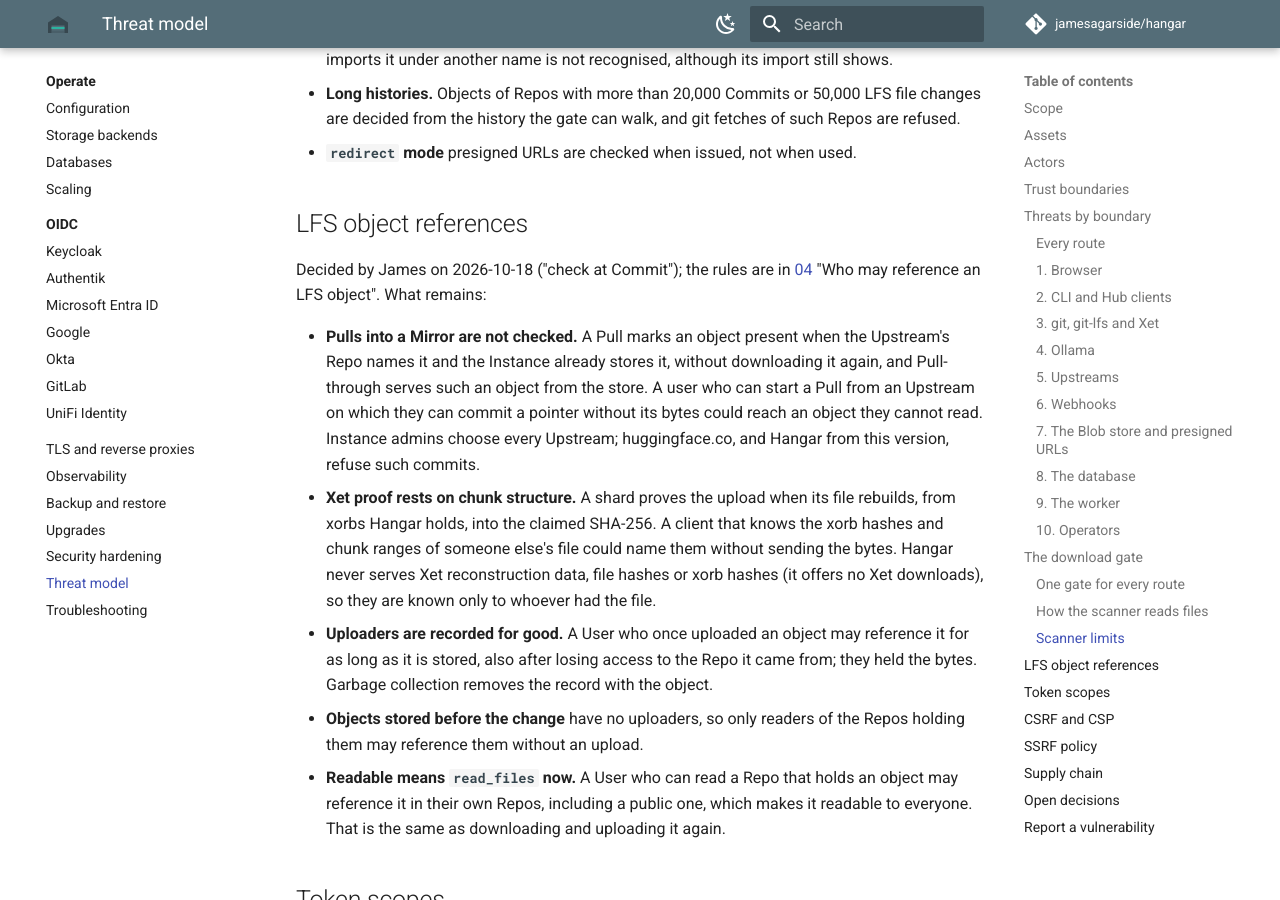
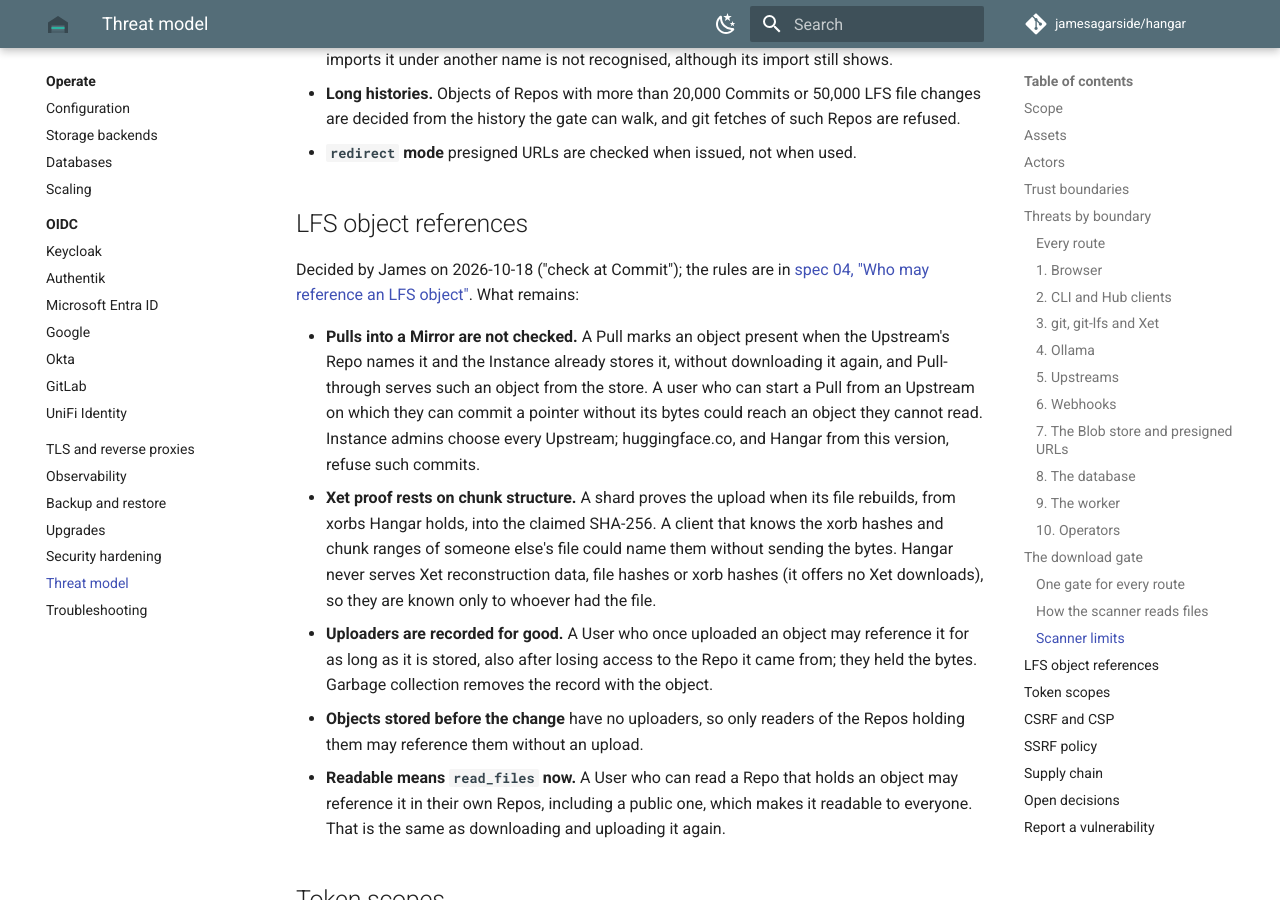
Before and after one commit to hangar-hub/hangar, an MkDocs documentation site: the page built from docs/security/threat-model.md, in a window 1280 px wide and 900 px high, scrolled down 18630 px. Built offline with MkDocs 1.6.1 and Material for MkDocs 9.7.7, drawn with Linux system fonts in a browser that asks for light colours; comment, search, counter and statistics services are not loaded; the version menu is left out.

Commit message:
docs(security): link the threat model to spec 04 on GitHub, which the site does not publish

```diff
--- a/docs/security/threat-model.md
+++ b/docs/security/threat-model.md
@@ -273,7 +273,7 @@
 
 ## LFS object references
 
-Decided by James on 2026-10-18 ("check at Commit"); the rules are in [04](../spec/04-git.md) "Who may reference an LFS object". What remains:
+Decided by James on 2026-10-18 ("check at Commit"); the rules are in [spec 04, "Who may reference an LFS object"](https://github.com/jamesagarside/hangar/blob/main/docs/spec/04-git.md#who-may-reference-an-lfs-object). What remains:
 
 - **Pulls into a Mirror are not checked.** A Pull marks an object present when the Upstream's Repo names it and the Instance already stores it, without downloading it again, and Pull-through serves such an object from the store. A user who can start a Pull from an Upstream on which they can commit a pointer without its bytes could reach an object they cannot read. Instance admins choose every Upstream; huggingface.co, and Hangar from this version, refuse such commits.
 - **Xet proof rests on chunk structure.** A shard proves the upload when its file rebuilds, from xorbs Hangar holds, into the claimed SHA-256. A client that knows the xorb hashes and chunk ranges of someone else's file could name them without sending the bytes. Hangar never serves Xet reconstruction data, file hashes or xorb hashes (it offers no Xet downloads), so they are known only to whoever had the file.
```
